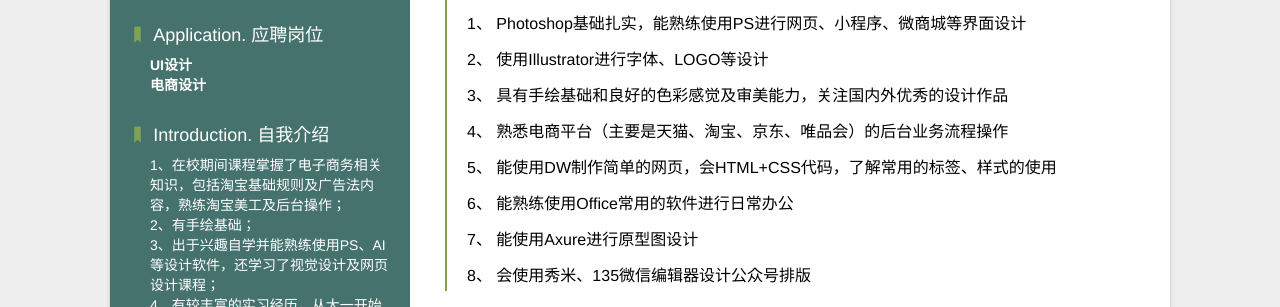
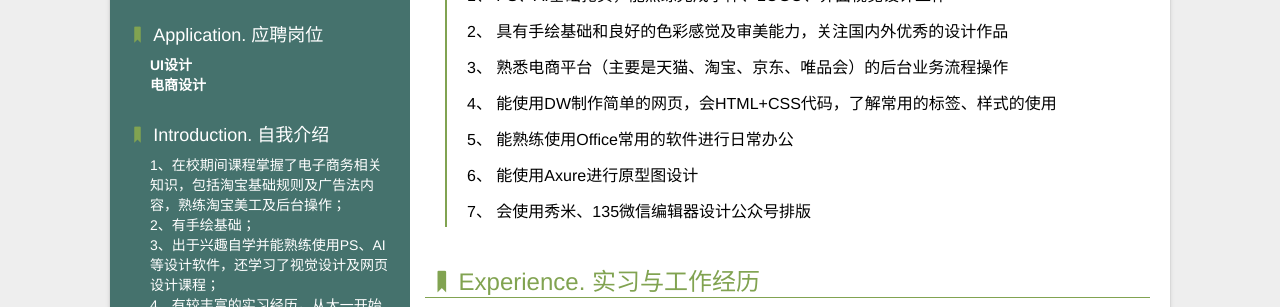
Before and after one commit to Thea0529/Resume_CN, a website: page index.html in a window 1280 px wide. Shown: the part 419-726 px from the top of the page. Drawn offline with Linux system fonts and the light colour scheme; some packages are replaced by stand-ins of ours; a script that the page names is missing.

Commit message:
简化简历内容，修改排版。

```diff
--- a/index.html
+++ b/index.html
@@ -91,7 +91,6 @@
                     <dd><strong>毕业院校:</strong> <span>桂林电子科技大学(2014-2018)</span></dd>
                     <dd><strong>主修专业:</strong> <span>电子商务</span></dd>
                     <dd><strong>业余爱好:</strong> <span>设计；阅读；动漫；跑步；旅行</span></dd>
-                    <dd><strong>作品集下载:</strong> <a href="https://github.com/Thea0529/Portfolio" target="_blank">github.com/thea0529/Portfolio</a></dd>
                     <dd><strong>站酷主页:</strong> <a href="https://www.zcool.com.cn/u/14724457" target="_blank">www.zcool.com.cn/u/14724457</a></dd>
                 </li>
                 <li>
@@ -111,14 +110,13 @@
                         </li>
                         <li>
                           <ul>
-                            <li>1、 Photoshop基础扎实，能熟练使用PS进行网页、小程序、微商城等界面设计</li>
-                            <li>2、 使用Illustrator进行字体、LOGO等设计</li>
-                            <li>3、 具有手绘基础和良好的色彩感觉及审美能力，关注国内外优秀的设计作品</li>
-                            <li>4、 熟悉电商平台（主要是天猫、淘宝、京东、唯品会）的后台业务流程操作</li>
-                            <li>5、 能使用DW制作简单的网页，会HTML+CSS代码，了解常用的标签、样式的使用</li>
-                            <li>6、 能熟练使用Office常用的软件进行日常办公</li>
-                            <li>7、 能使用Axure进行原型图设计</li>
-                            <li>8、 会使用秀米、135微信编辑器设计公众号排版</li>
+                            <li>1、 PS、AI基础扎实，能熟练完成字体、LOGO、界面视觉设计工作</li>
+                            <li>2、 具有手绘基础和良好的色彩感觉及审美能力，关注国内外优秀的设计作品</li>
+                            <li>3、 熟悉电商平台（主要是天猫、淘宝、京东、唯品会）的后台业务流程操作</li>
+                            <li>4、 能使用DW制作简单的网页，会HTML+CSS代码，了解常用的标签、样式的使用</li>
+                            <li>5、 能熟练使用Office常用的软件进行日常办公</li>
+                            <li>6、 能使用Axure进行原型图设计</li>
+                            <li>7、 会使用秀米、135微信编辑器设计公众号排版</li>
                           </ul>
                         </li>
                     </ul>
@@ -135,8 +133,8 @@
                               <ul>
                                 <li>1、主要负责天猫店铺装修设计和产品上新，也做过京东、唯品会、拼多多店铺；</li>
                                 <li>2、独立完成产品拍摄及修图、主图、详情页、店铺首页视觉呈现等工作；</li>
-                                <li>3、熟悉电商平台的操作后台，配合店铺运营，完成产品促销活动报名相关工作，并<br/>
-                                  完成相应主图披露、活动页、承接页、广告海报等；</li>
+                                <li>3、熟悉电商平台的操作后台，配合店铺运营，完成产品促销活动报名工作，并完成<br/>
+                                  相应主图披露、活动页、承接页、广告海报等；</li>
                                 <li>4、分析店铺和竞品数据，根据图片点击率、产品销量等数据修改直通车、钻展海报。</li>
                               </ul>
                             </p>
@@ -192,7 +190,7 @@
                             <div class="circle"></div>
                             <h4>KAB创业俱乐部副主席（2014/09-2017/03）</h4>
                             <p>
-                              规划学期社团交流、活动方向；准备社团精品活动答辩；明确宣传部门的工作及培训；
+                              规划学期社团交流、活动方向；准备社团精品活动答辩；明确宣传部门的工作及培训。
                             </p>
                         </li>
                       <div class="demo_line_02" style="margin-bottom:20px;"><span> </span></div>
```
